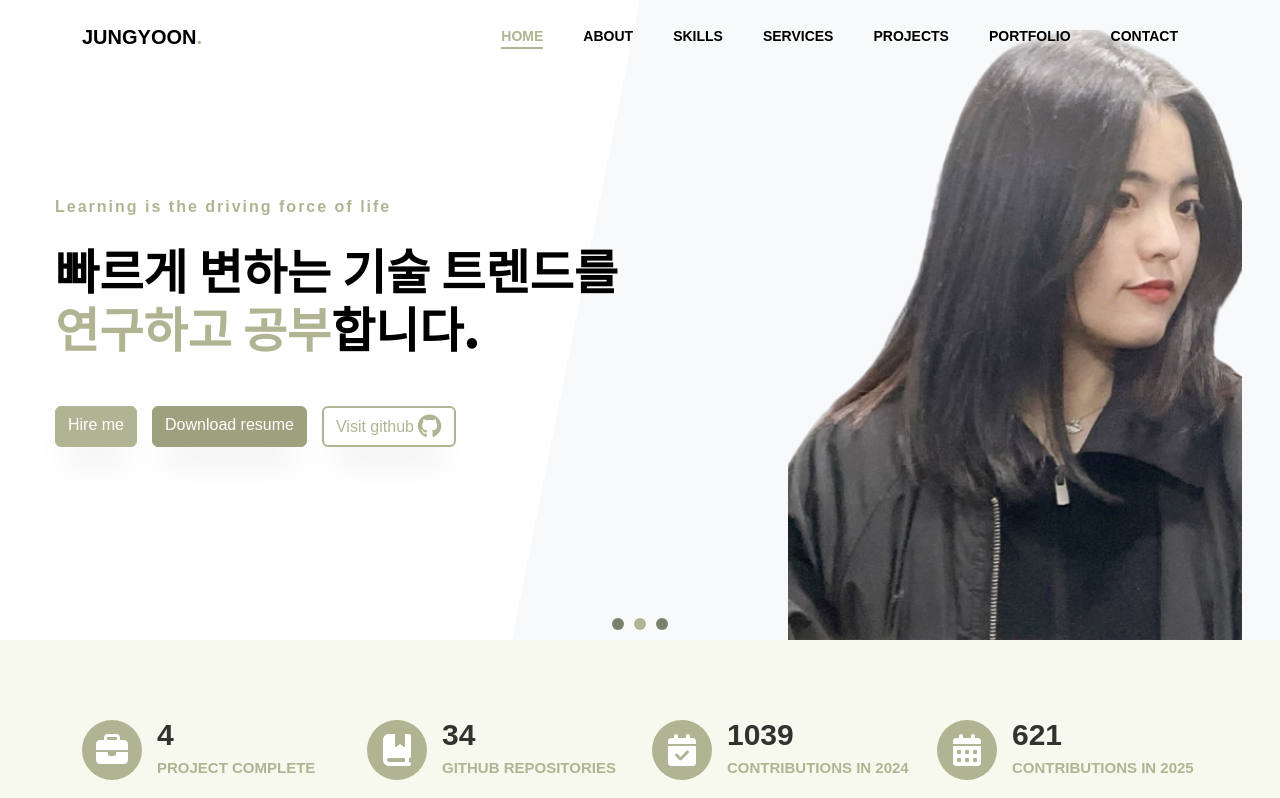
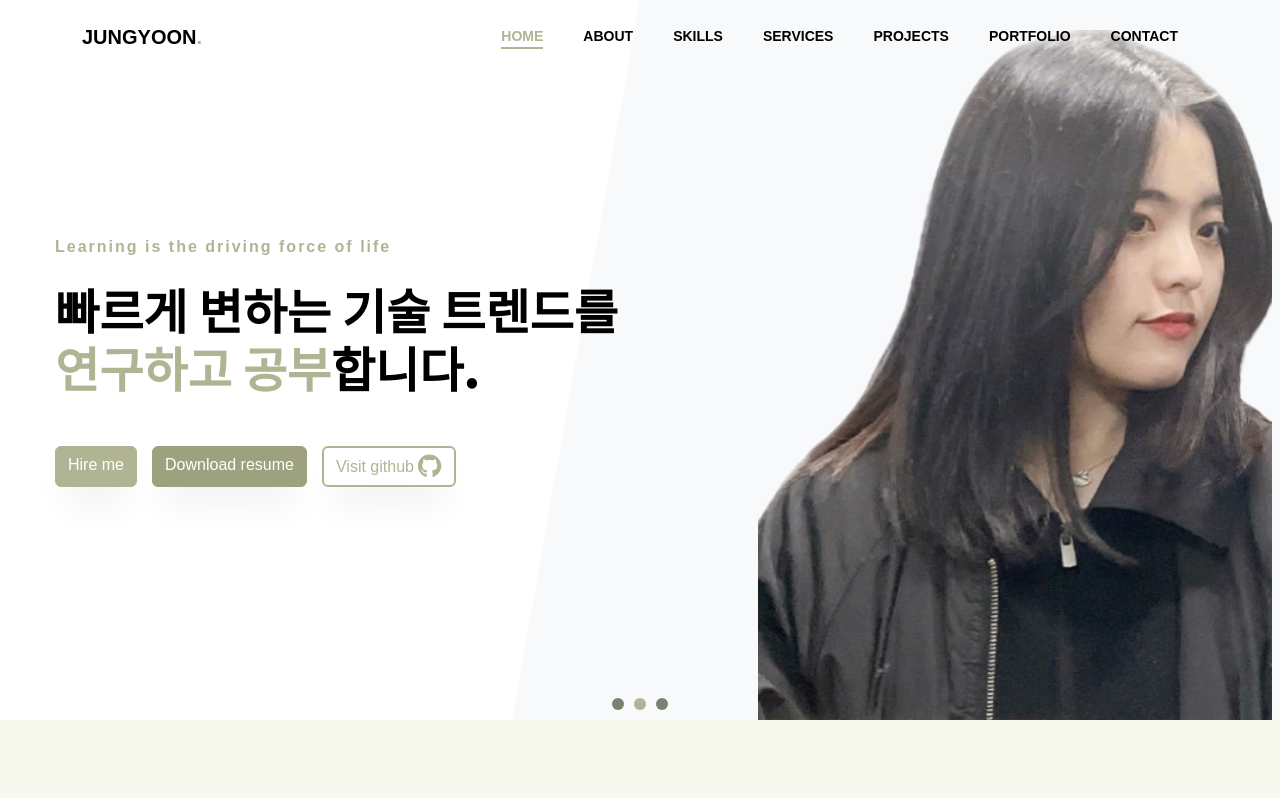
Before and after one commit to jungyoonn/portfolio, a React (Create React App) app: page / in a window 1280 px wide. Shown: the top 798 px of the page. Built offline with nearby package versions, Linux system fonts and the light colour scheme.

Commit message:
hero 섹션 크기 조정 및 배경 색 조정

```diff
--- a/src/css/hero.css
+++ b/src/css/hero.css
@@ -2,7 +2,7 @@
 .hero {
   position: relative;
   width: 100%;
-  height: 80vh;
+  height: 90vh;
   overflow: hidden;
 }
 
@@ -22,7 +22,7 @@
   width: 100%;
   height: 100%;
   position: relative;
-  background-color: #f8f9fa;
+  background-color: #f8f9fb;
   /* overflow: hidden; 블러 배경 전용 */
 }
 
```
